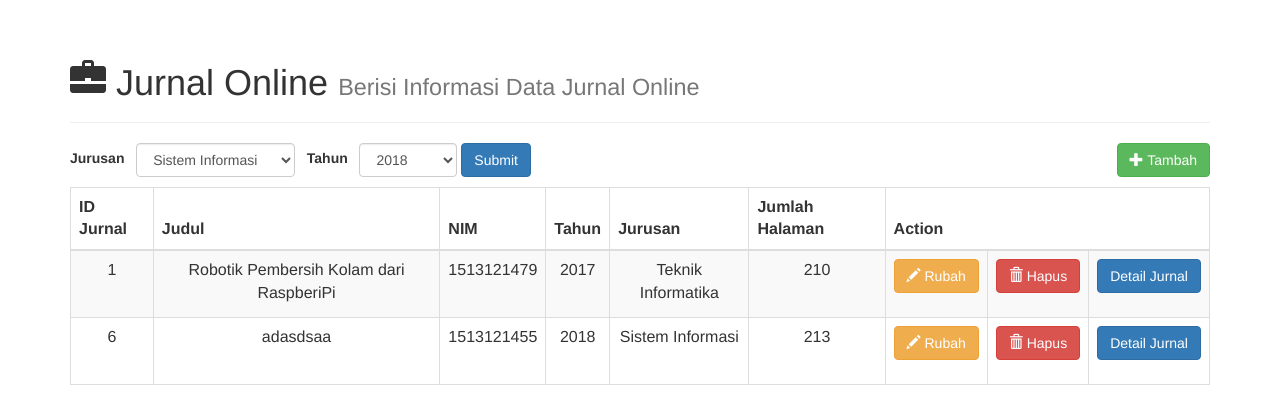
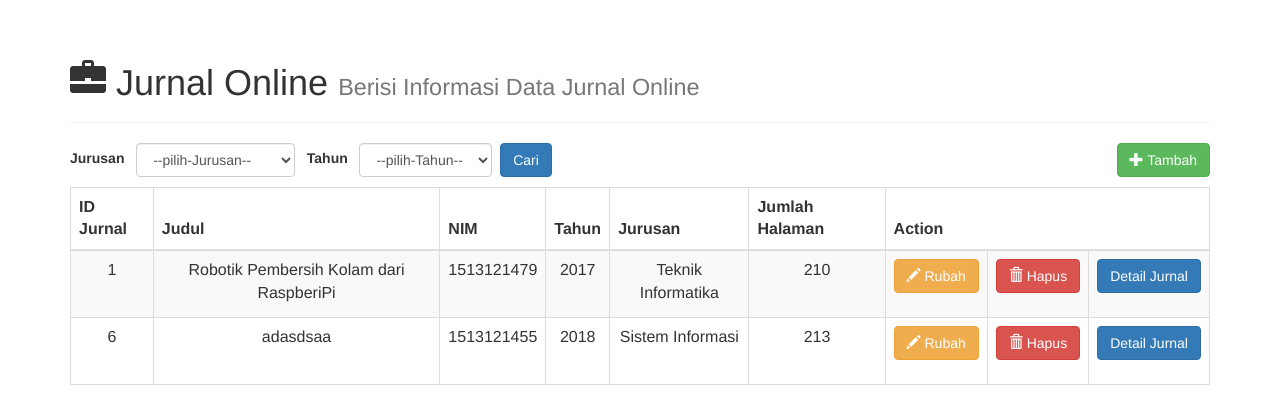
Before and after one commit to tukangk3tik/e-journal-IBBI, a CodeIgniter app: page /ejurnalibbi/jurnal in a window 1280 px wide. Shown: the part 52-472 px from the top of the page. Run offline with CodeIgniter, Linux system fonts and the light colour scheme; a user stored in the database is signed in; data comes from the database, SQL or seed files in the repository.

Commit message:
filter master fixed

```diff
--- a/admin-side/application/controllers/Jurnal.php
+++ b/admin-side/application/controllers/Jurnal.php
@@ -9,6 +9,10 @@ class Jurnal extends CI_Controller {
 			redirect("login");
 		}
 		$this->load->model('jurnal_model');
+	}
+
+	public function filter($jurusan,$tahun){
+		echo json_encode($this->jurnal_model->ambilJurnalFilter($jurusan,$tahun)->result());
 	}
 
 	public function index(){
--- a/admin-side/application/models/Jurnal_model.php
+++ b/admin-side/application/models/Jurnal_model.php
@@ -2,6 +2,15 @@
 
 class Jurnal_model extends CI_Model{
     var $tbl = "tbljurnaldtl";
+
+    public function ambilJurnalFilter($jurusan,$tahun){
+        $query = $this->db
+                        ->where("jurusan",$jurusan)
+                        ->where("tahun",$tahun)
+                        ->get("tbljurnal");
+
+        return $query;
+    }
 
     public function ambilJurnal(){
         $query = $this->db->get("tbljurnal");
--- a/admin-side/application/views/jurnal_view.php
+++ b/admin-side/application/views/jurnal_view.php
@@ -51,7 +51,7 @@
                                             <option value="2003">2003</option>
                                             <option value="2002">2002</option>
                                             <option value="2001">2001</option>
-                                            <option value="2000"><= 2000</option>
+                                            <option value="<=2000"><= 2000</option>
                                         </select>
                                     </div>
                                     <div class="form-group col-md-6">
@@ -85,14 +85,16 @@
         <div class="form-inline">
             <div class="form-group">
                 <label for="jurusan">Jurusan &nbsp;</label>
-                <select name="" id="jurusan" class="form-control">
+                <select name="jurusan-fill" id="jurusan-fill" class="form-control">
+                    <option disabled selected value="">--pilih-Jurusan--</option>
                     <option value="si">Sistem Informasi</option>
                     <option value="ti">Teknik Informatika</option>
                 </select>
             </div>
             <div class="form-group">
                 <label for="tahun">&nbsp; Tahun &nbsp;</label>
-                <select name="tahun" id="tahun" class="form-control">
+                <select name="tahun-fill" id="tahun-fill" class="form-control">
+                    <option disabled selected value="">--pilih-Tahun--</option>
                     <option value="2018">2018</option>
                     <option value="2017">2017</option>
                     <option value="2016">2016</option>
@@ -101,10 +103,10 @@
                     <option value="2013">2013</option>
                     <option value="2012">2012</option>
                     <option value="2011">2011</option>
-                    <option value="2010"><= 2010 </option>
+                    <option value="<=2010"><= 2010 </option>
                 </select>
             </div>
-            <button id="submit" class="btn btn-primary">Submit</button>
+            &nbsp;<button id="filter" class="btn btn-primary">Cari</button>
         </div>
         <div class="clearfix"></div>
         <table class="table table-bordered table-striped table-hover" style="margin-top: 10px; text-align: center;">
@@ -119,7 +121,7 @@
                     <th colspan="3">Action</th>
                 </tr>
             </thead>
-            <tbody id="table-jurnal" >
+            <tbody id="table-jurnal">
             </tbody>
         </table>
     </div>
--- a/admin-side/assets/js/app/jurnal.js
+++ b/admin-side/assets/js/app/jurnal.js
@@ -3,6 +3,14 @@ var html = "";
 
 $(document).ready(function(){
     tampilJurnal();
+
+    $("#filter").click(function(){
+        var jurusan = $("#jurusan-fill").val();
+        var tahun = $("#tahun-fill").val();
+
+        $("tbody#table-jurnal").empty();
+        filterJurnal(jurusan,tahun);
+    });
 
     $("#tambah").click(function(){
         mode = "tambah";
@@ -147,3 +155,29 @@ function bacapenulisTerdaftar(){
         }
     })
 }
+
+function filterJurnal(jurusan,tahun){
+    $.ajax({
+        url: "jurnal/filter/"+jurusan+"/"+tahun,
+        type: "POST",
+        dataType: "JSON",
+        success: function(data){
+            var html = "";
+            for(i=0;i<data.length;i++){
+                html += "<tr>" +
+                            "<td>"+ data[i].idjurnal +"</td>" +
+                            "<td>"+ data[i].judul +"</td>" +
+                            "<td>"+ data[i].nim +"</td>" +
+                            "<td>"+ data[i].tahun +"</td>" +
+                            "<td>"+ konversiJurusan(data[i].jurusan) + "</td>" +
+                            "<td>"+ data[i].jumlahhalaman +"</td>" +
+                            "<td><button id='rubah' class='btn btn-warning btn-block' data-id='"+ data[i].idjurnal +"'><span class='glyphicon glyphicon-pencil'></span> Rubah</button></td>" +
+                            "<td><button id='hapus' class='btn btn-danger btn-block' data-id='"+ data[i].idjurnal +"'><span class='glyphicon glyphicon-trash'></span> Hapus</button></td>" +
+                            "<td><form action='jurnal/jurnaldtl' method='POST'><input hidden type='text' name='idjurnal' value='"+data[i].idjurnal+"'>"+
+                                "<input type='submit' class='btn btn-primary btn-block' value=' Detail Jurnal '></form></td>" +
+                        "</tr>";
+            };
+            $("tbody#table-jurnal").html(html);
+        }
+    });
+}
```
